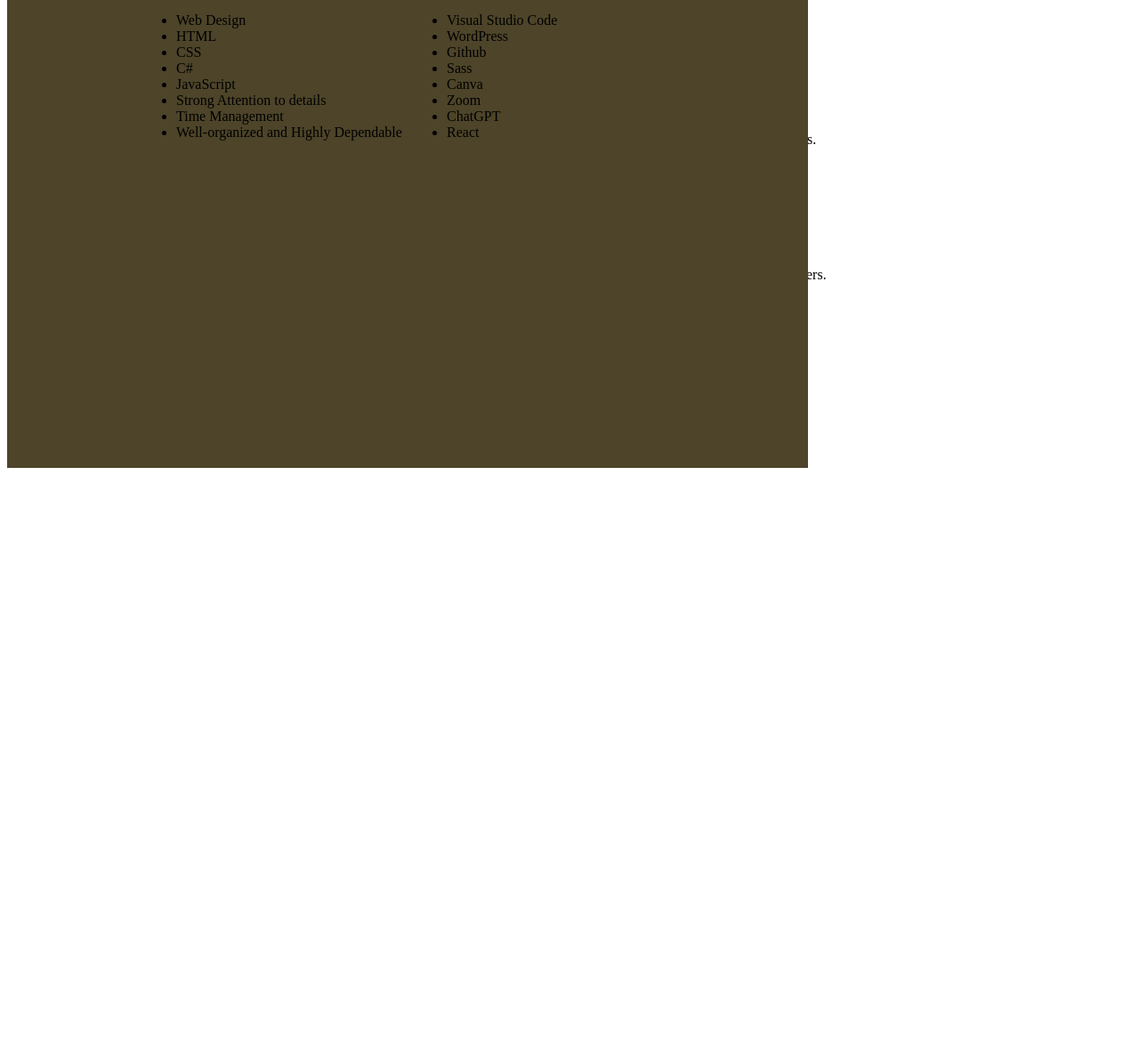
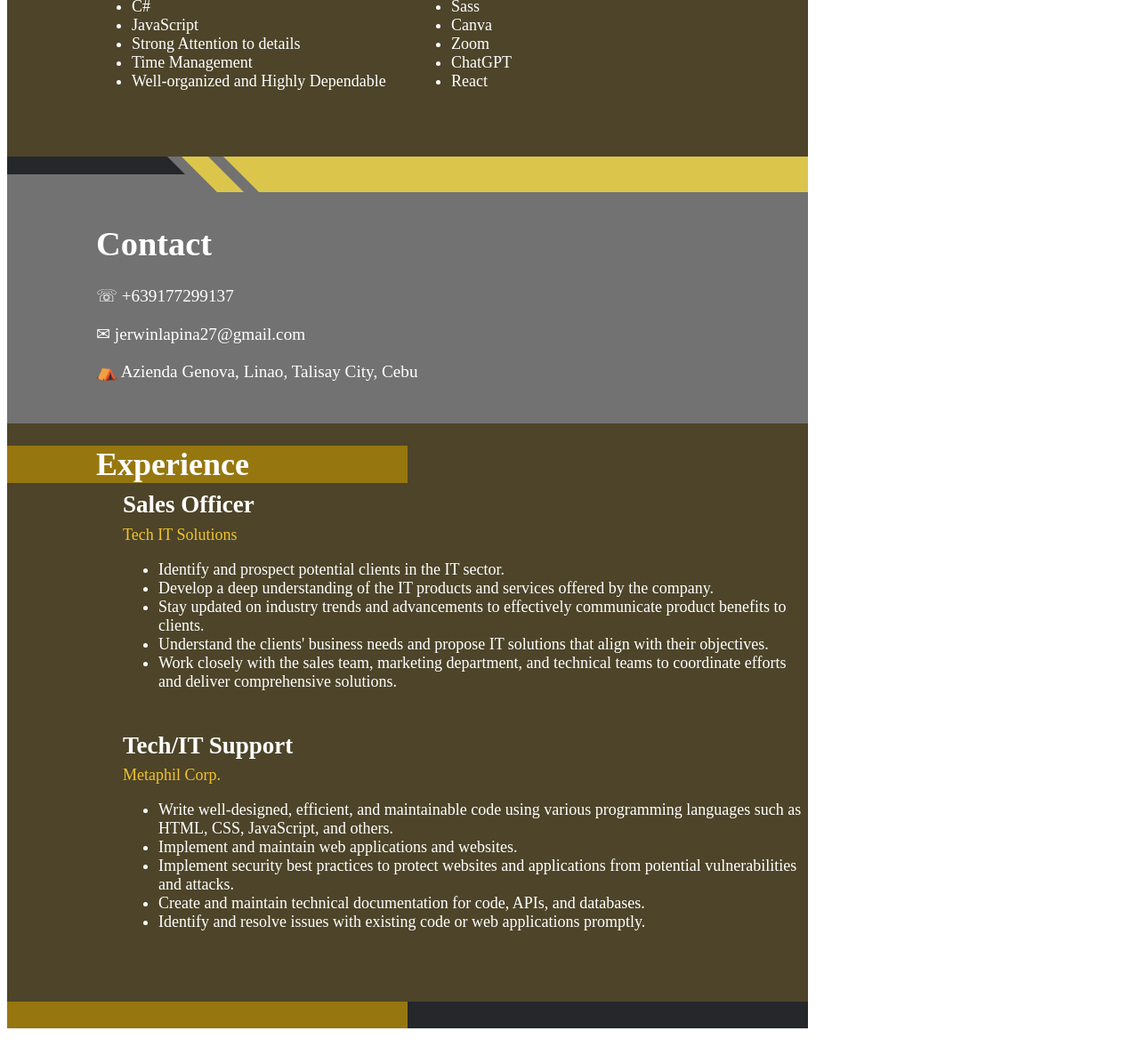
Before and after one commit to jerwinlapina/myresume, a plain HTML site: page index.html in a window 1280 px wide. Shown: the part 687-1864 px from the top of the page at 89% size. Before the commit the page ends 1213 px from the top, so only its background shows below. Drawn offline with Linux system fonts and the light colour scheme.

Commit message:
Add files via upload

```diff
--- a/style.css
+++ b/style.css
@@ -5,6 +5,7 @@
         height: 400px;
         width: 900px;
         position: relative;
+        display: block;
       }
 
       .flag0{
@@ -12,8 +13,10 @@
         width: 20%;
         border-bottom: 20px solid #25272b;
         border-right: 20px solid transparent;
-        position: relative;
+        position: absolute;
         top: 0px;
+        color: white;
+        font-size:1rem;
           }
 
 
@@ -30,12 +33,10 @@
 
       .flag3{
         width: 617px;
-        height: 0;
         border-left: 40px solid transparent;
         border-top: 40px solid #dbc64b;
         position: absolute;
         left: 27%;
-        top: 0%;
           }
 
 
@@ -80,7 +81,7 @@
  .flag7{
 
     background-color: #4d4429;
-    height: 100%;
+    height: 1400px;
     width: 900px;
     position: absolute;
 
@@ -91,18 +92,24 @@
     font-size: larger;
     text-align: justify;
     color: white;
+    margin-bottom: 10px;
  }
+
 
  .skills{
     display: inline-block;
-    margin-left: 150px;
+    margin-left: 100px;
     height: 300px;
-    width: 300px;
+    width: 355px;
+    color: white;
+    font-size: large;
  }
  .tools{
     display: inline-block;
     height: 300px;
-    width: 300px;
+    width: 440px;
+    color: white;
+    font-size: large;
  }
 .img{
     width: 210px;
@@ -118,6 +125,65 @@
 
   }
 
-h1{
+.skills  h1{
+    color: #96770f;
+}
+
+.tools h1{
     background-color: #96770f;
 }
+
+.contact{
+    position: relative;
+    top: 450px;
+    display: block;
+    background-color: #727272;
+    height: 300px;
+    width: 900px;
+}
+.contacts{
+    position: absolute;
+    top: 50px;
+    width: 600px;
+    height: 250px;
+    color: white;
+    margin-left: 100px;
+    font-size: larger;
+}
+.experience{
+    color: white;
+    width: 900px;
+    height: 700px;
+    position: absolute;
+    top: 1164px;
+    font-size: large;
+}
+.experience h1{
+    background-color: #96770f;
+    width: 450px;
+    margin-left: 0;
+    text-indent: 100px;
+}
+
+.experience > div{
+    margin-left: 130px;
+}
+
+.experience h2{
+    line-height: 1px;
+}
+
+
+.footer{
+    background-color: #96770f;
+    height: 30px;
+    width: 900px;
+    position: relative;
+    top: 1100px;
+}
+.footer>div{
+    background-color: #25272b;
+    height: inherit;
+    width: 450px;
+    margin-left: 450px;
+}
```
